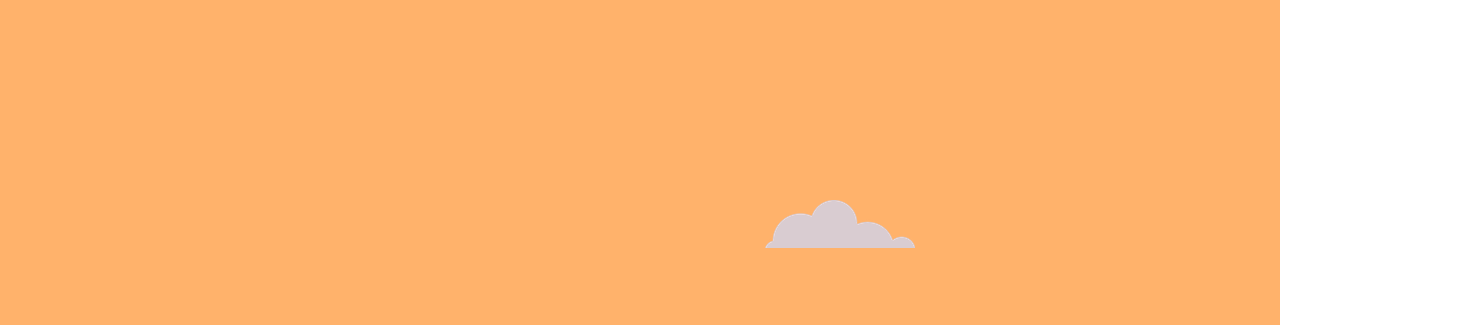
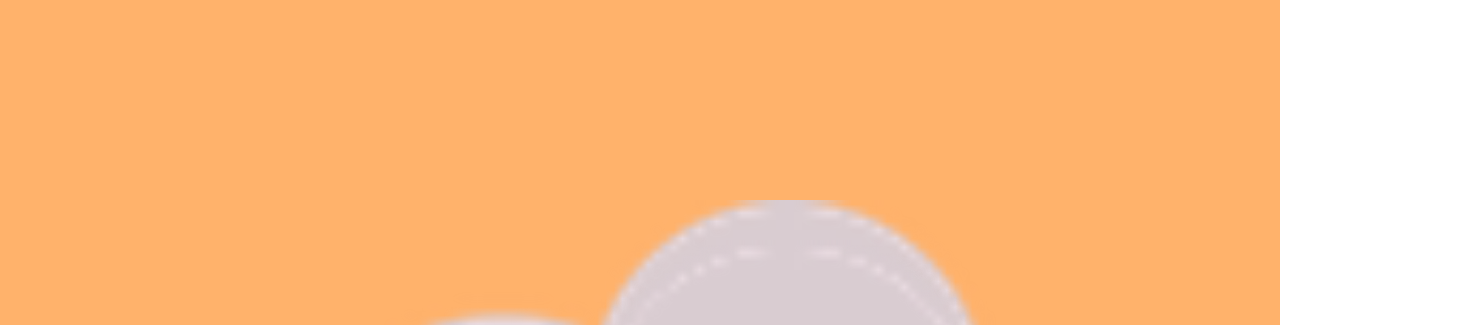
Before and after one commit to ItCanBeCoded/personal-site, a plain HTML site: page index.html in a window 1280 px wide. Shown: the top 325 px of the page, 1480 px wide, since content can reach past the window. Drawn offline with Linux system fonts and the light colour scheme.

Commit message:
image fit for various screen widths

```diff
--- a/css/styles.css
+++ b/css/styles.css
@@ -20,6 +20,10 @@ h2{
 h3{
     font-family: 'Montserrat', sans-serif;
     color: #ffb26b;
+}
+
+img{
+    width: 100%
 }
 
 hr{
```
